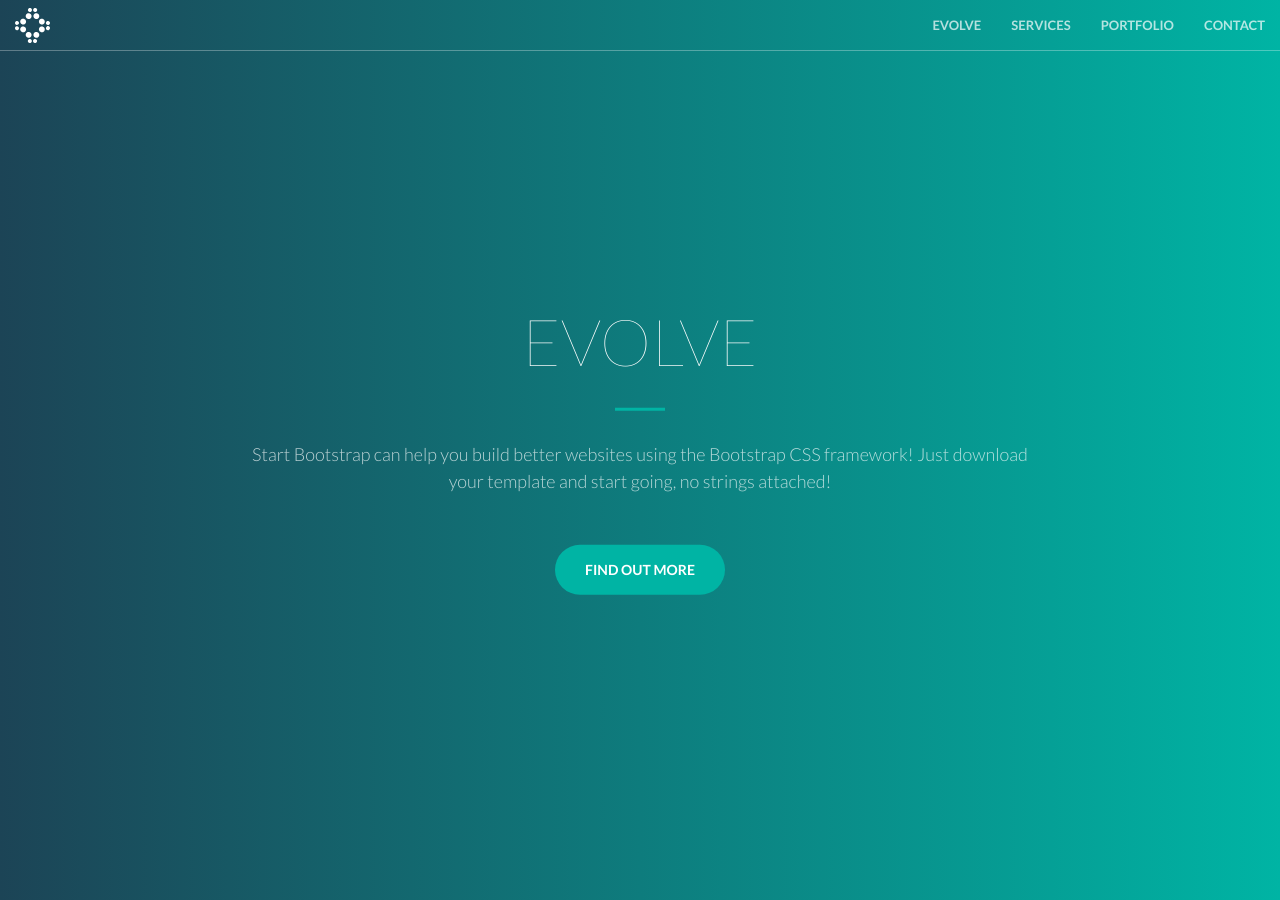
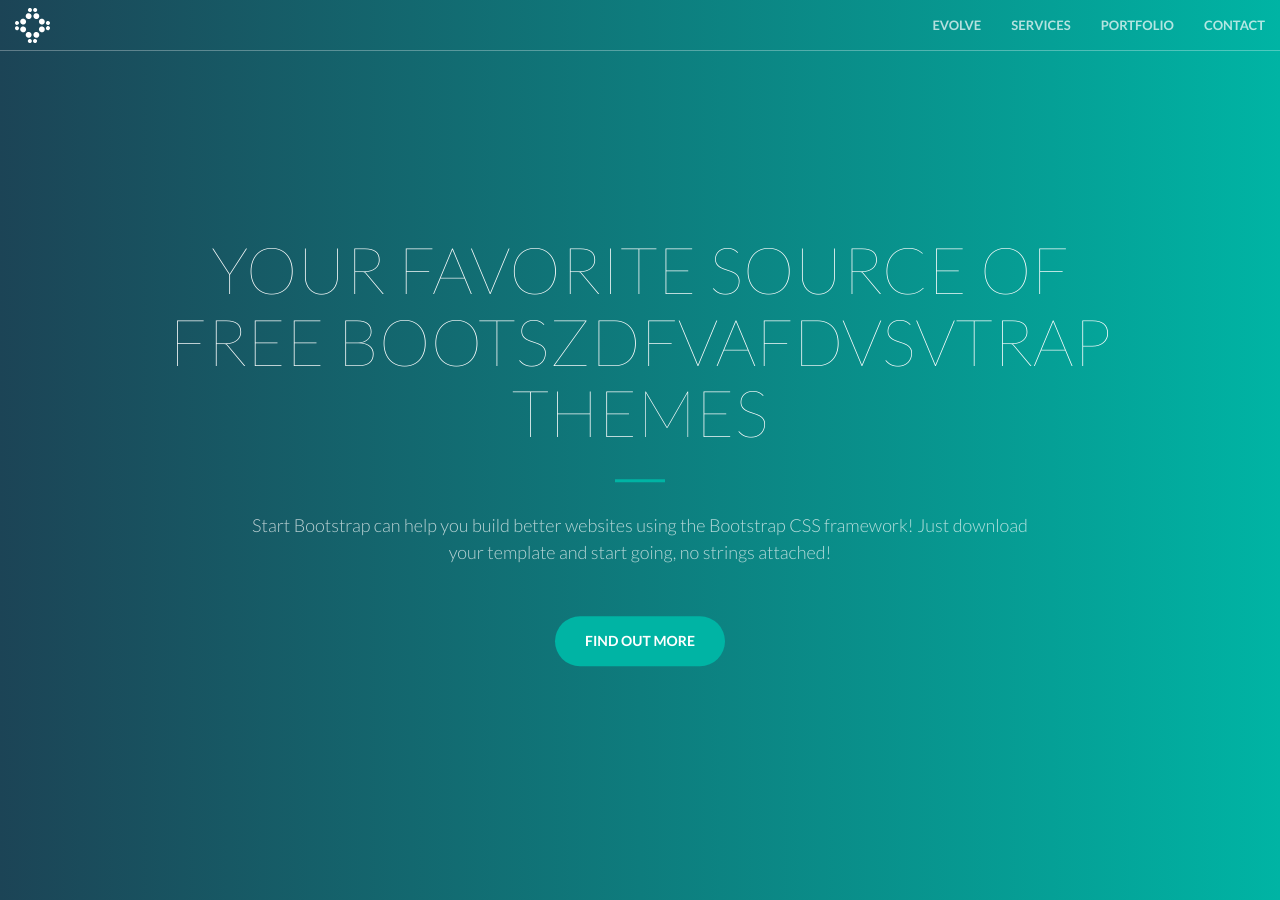
Before and after one commit to DanielPalatnik123/styleguide, a Jekyll site: the page built from index.html, in a window 1280 px wide and 900 px high. Built offline with Jekyll 4.4.1, drawn with Linux system fonts in a browser that asks for light colours.

Commit message:
_site folder

```diff
--- a/index.html
+++ b/index.html
@@ -6,7 +6,7 @@
     <header>
         <div class="header-content">
             <div class="header-content-inner">
-                <h1>EVOLVE</h1>
+                <h1>Your Favorite Source of Free Bootszdfvafdvsvtrap Themes</h1>
                 <hr>
                 <p>Start Bootstrap can help you build better websites using the Bootstrap CSS framework! Just download your template and start going, no strings attached!</p>
                 <a href="#about" class="btn btn-primary btn-xl page-scroll">Find Out More</a>
```
